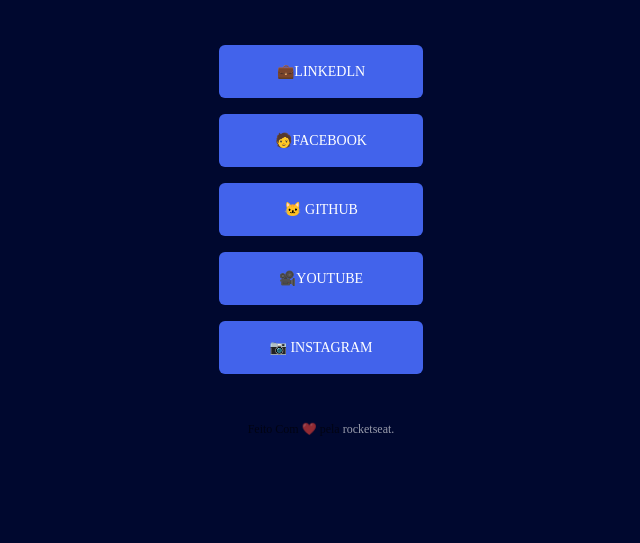
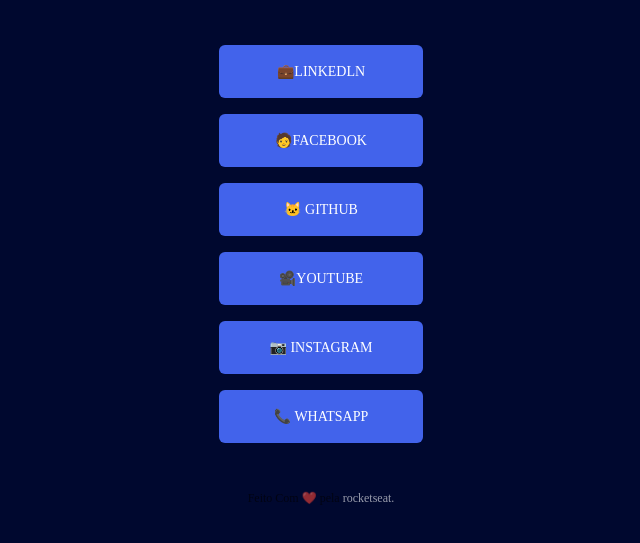
Before and after one commit to danilo1408/maratona-explorer, a plain HTML site: page index.html in a window 1280 px wide. Shown: the part 257-800 px from the top of the page, without its empty margins (319-959 px from the left). Drawn offline with Linux system fonts and the light colour scheme.

Commit message:
whatsapp

```diff
--- a/index.html
+++ b/index.html
@@ -43,6 +43,11 @@
         target="_blank"
          >📷 Instagram</a>
       </li>
+      <li>
+        <a href="https://api.whatsapp.com/send?phone=5527996887551&text=Sou%20o%20Danilo%20meu%20WhatsApp%20para%20n%C3%A3o%20perdermos%20o%20contato."
+        target="_blank"
+         >📞 Whatsapp</a>
+      </li>
 
 
        </ul>
```
